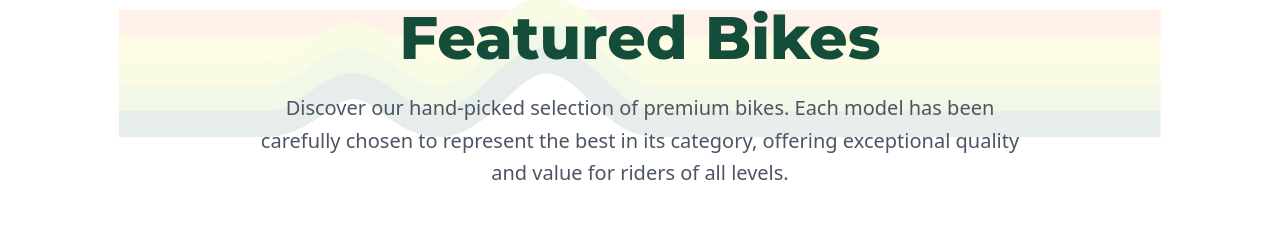
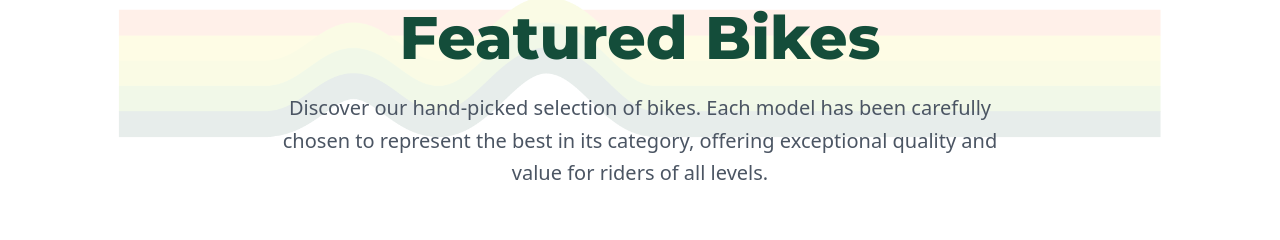
Before and after one commit to grifocx/haymarket-landing, a React (Vite) app: page /catalog in a window 1280 px wide. Shown: the part 120-360 px from the top of the page. Built offline with nearby package versions, Linux system fonts and the light colour scheme.

Commit message:
Updated Catalog.tsx

```diff
--- a/src/pages/Catalog.tsx
+++ b/src/pages/Catalog.tsx
@@ -18,7 +18,7 @@ export function Catalog() {
             Featured Bikes
           </h1>
           <p className="text-xl text-gray-600 max-w-3xl mx-auto leading-relaxed">
-            Discover our hand-picked selection of premium bikes. Each model has been carefully chosen to represent the best in its category, offering exceptional quality and value for riders of all levels.
+            Discover our hand-picked selection of bikes. Each model has been carefully chosen to represent the best in its category, offering exceptional quality and value for riders of all levels.
           </p>
         </div>
       </section>
```
